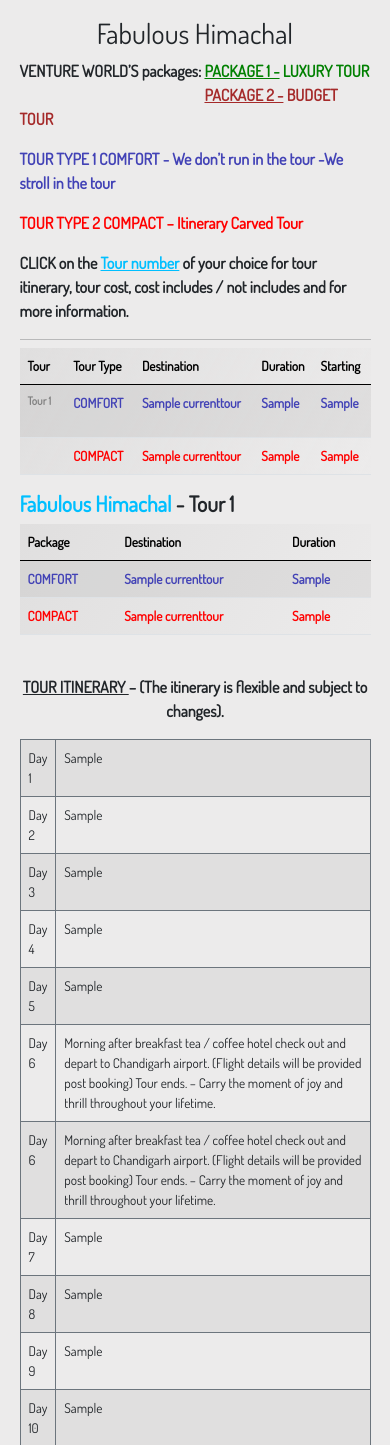
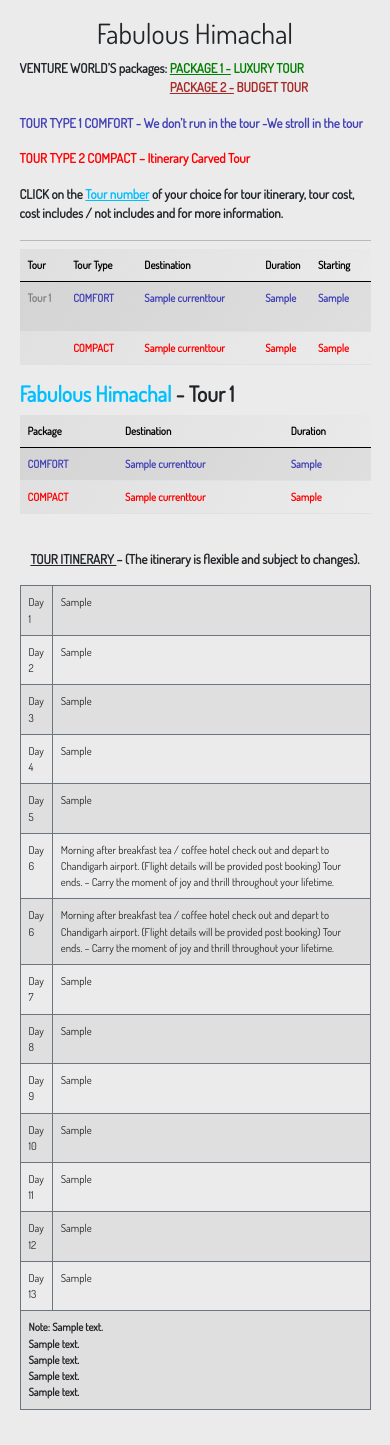
Before and after one commit to mayuresh1606/django-venture-world, a Django app: page /tours/tourName/1 in a window 390 px wide. Shown: the part 121-1566 px from the top of the page. Run offline with Django 3.2, Linux system fonts and the light colour scheme; tables that the repository leaves empty hold one stand-in row (values such as "Sample post").

Commit message:
changed font size

```diff
--- a/static/tours/index.css
+++ b/static/tours/index.css
@@ -752,6 +752,9 @@ footer {
     height: 5rem;
     border-radius: 15px 40px;
   }
+  .font-size-small {
+    font-size: small;
+  }
   .group-table {
     width: 100%;
     height: 15rem;
--- a/tours/static/tours/index.css
+++ b/tours/static/tours/index.css
@@ -746,6 +746,9 @@ footer {
   .imp-pack-top {
     grid-template-columns: 30% 70%;
   }
+  .font-size-small {
+    font-size: small;
+  }
   .box,
   .box-2 {
     width: 32vw;
@@ -800,9 +803,6 @@ footer {
   .table-responsive {
     max-width: 55vw;
     font-size: 0.5rem;
-  }
-  .font-size-small {
-    font-size: small !important;
   }
   .aside-tables {
     width: 39vw;
```
